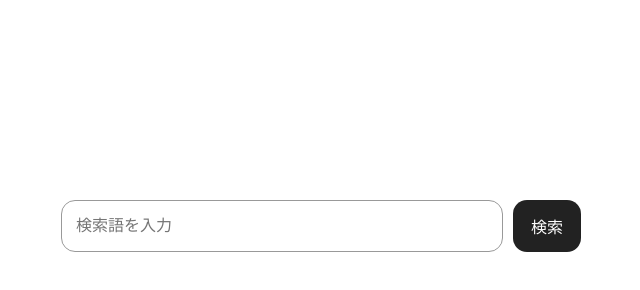
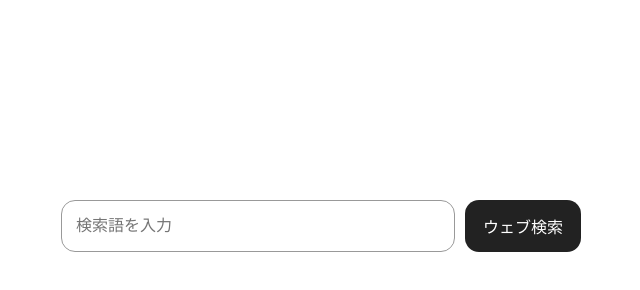
Before and after one commit to hiroya1828/search-bar, a plain HTML site: page index.html in a window 1280 px wide. Shown: the whole page, without its empty margins (319-959 px from the left). Drawn offline with Linux system fonts and the light colour scheme.

Commit message:
Change button text from '検索' to 'ウェブ検索'

```diff
--- a/index.html
+++ b/index.html
@@ -81,7 +81,7 @@
         enterkeyhint="search"
         autofocus
       >
-      <button id="searchBtn" class="search-button">検索</button>
+      <button id="searchBtn" class="search-button">ウェブ検索</button>
     </div>
   </div>
 
```
